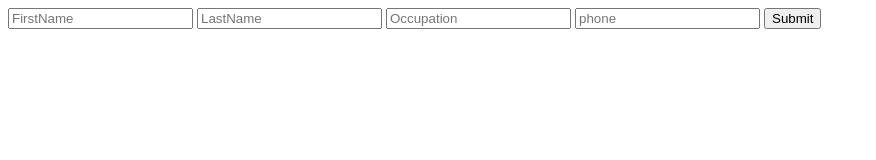
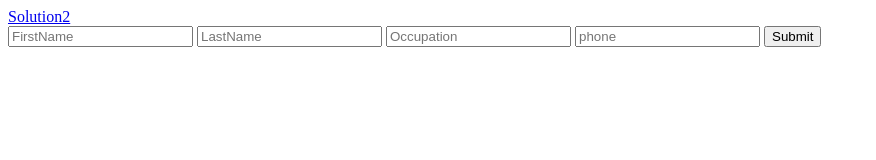
Before and after one commit to funshofatoye/JSON-to-HTML-table-converter, a plain HTML site: page index2.html in a window 1280 px wide. Shown: the whole page, without its empty margins (0-876 px from the left). Drawn offline with nearby package versions, Linux system fonts and the light colour scheme.

Commit message:
edited files

```diff
--- a/index2.html
+++ b/index2.html
@@ -4,6 +4,9 @@
     <title>HTML Data-table</title>
 </head>
 <body>
+
+        <a href="index2.html">Solution2</a>
+
 
     <form id="test" action="#" method="post">
         <input type="text" name="firstName" id="firstName" placeholder="FirstName" />
```
Also changed, not shown: index.html (+2 -0 lines).
